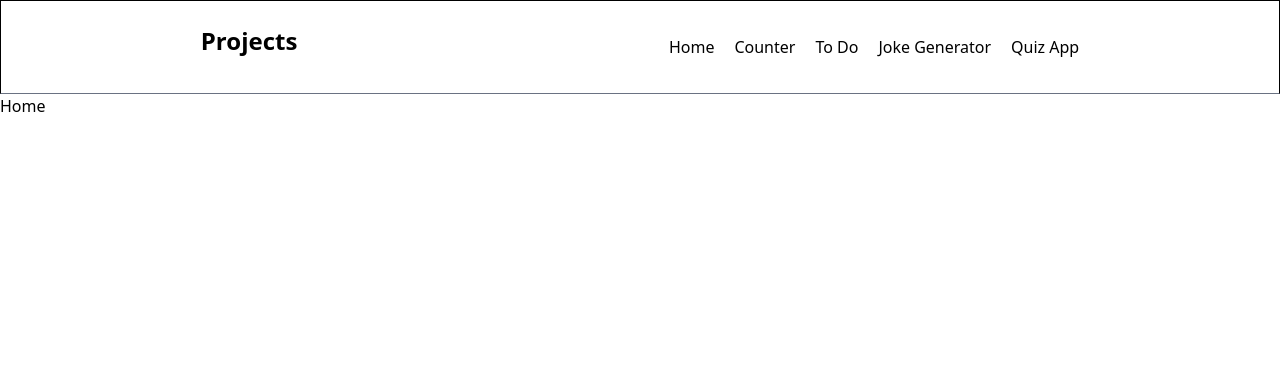
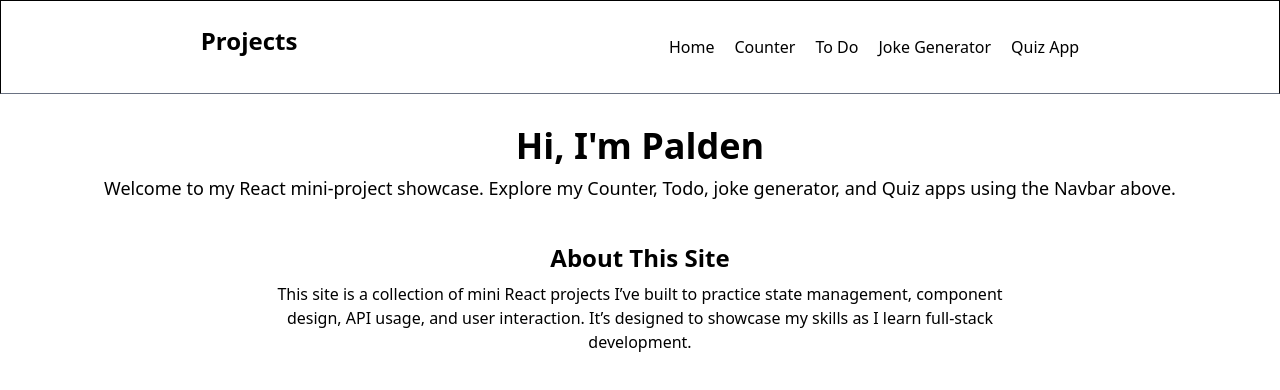
Before and after one commit to paldentitung/Basic-react-project, a React (Vite) app: page / in a window 1280 px wide. Shown: the top 390 px of the page. Built offline with nearby package versions, Linux system fonts and the light colour scheme.

Commit message:
home page done

```diff
--- a/src/Components/Home.jsx
+++ b/src/Components/Home.jsx
@@ -1,7 +1,26 @@
 import React from "react";
 
 const Home = () => {
-  return <div>Home</div>;
+  return (
+    <>
+      <div className="text-center my-8">
+        <h1 className="text-4xl font-bold">Hi, I'm Palden</h1>
+        <p className="mt-2 text-lg">
+          Welcome to my React mini-project showcase. Explore my Counter, Todo,
+          joke generator, and Quiz apps using the Navbar above.
+        </p>
+      </div>
+      <div className="max-w-3xl mx-auto text-center mt-10">
+        <h2 className="text-2xl font-semibold mb-2">About This Site</h2>
+        <p>
+          This site is a collection of mini React projects I’ve built to
+          practice state management, component design, API usage, and user
+          interaction. It’s designed to showcase my skills as I learn full-stack
+          development.
+        </p>
+      </div>
+    </>
+  );
 };
 
 export default Home;
```
